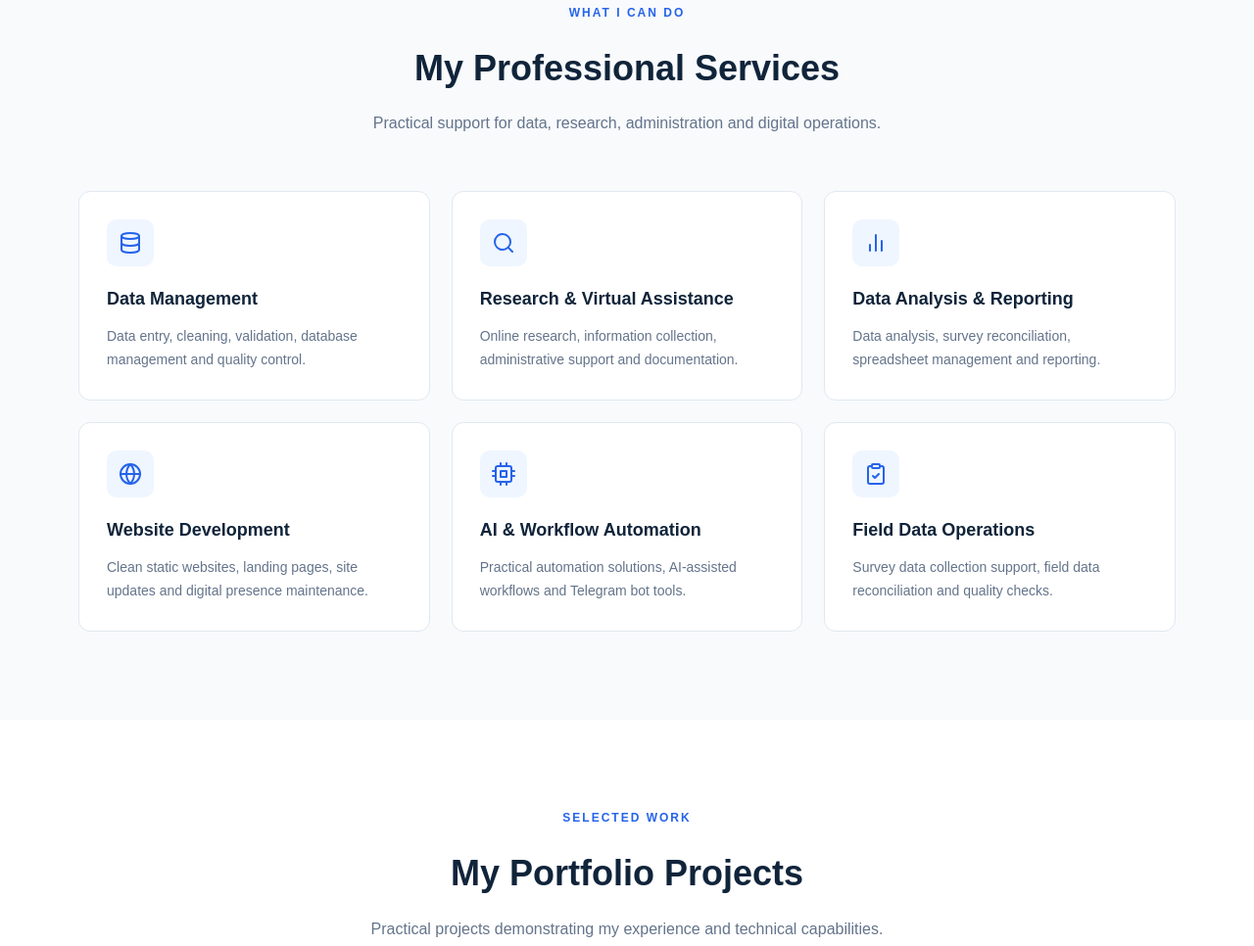
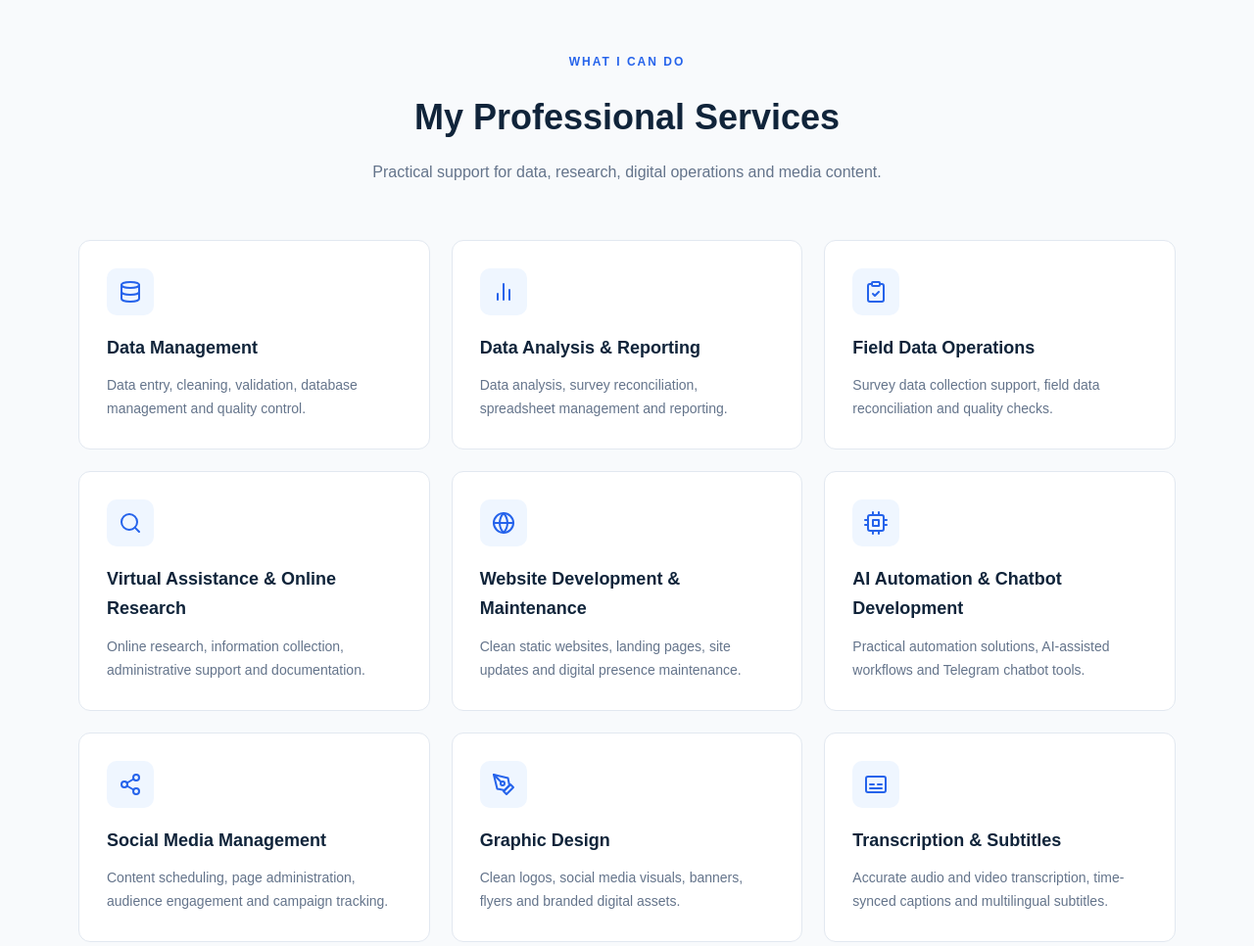
Before and after one commit to solomonhailu123/solomonhailu123.github.io, a plain HTML site: page index.html in a window 1280 px wide. Shown: the part 1566-2532 px from the top of the page at 98% size. Drawn offline with Linux system fonts and the light colour scheme.

Commit message:
Update brand logo to Solomon Hailu and expand Services to 3x3 grid

```diff
--- a/index.html
+++ b/index.html
@@ -6,7 +6,7 @@
 
     <meta name="description" content="Professional portfolio of Solomon Hailu, a Data Operations and Automation Specialist with over 8 years of experience in data management, research, analysis and automation.">
 
-    <title>Solomon Hailu | Data Operations & Automation Specialist</title>
+    <title>Solomon Hailu | Data Operations &amp; Automation Specialist</title>
 
     <link rel="stylesheet" href="style.css">
 </head>
@@ -16,7 +16,7 @@
     <!-- Navigation -->
     <header class="header">
         <nav class="navbar container">
-            <a href="#home" class="logo">SH<span>.</span></a>
+            <a href="#home" class="logo">Solomon Hailu<span>.</span></a>
 
             <ul class="nav-links">
                 <li><a href="#home">Home</a></li>
@@ -127,10 +127,10 @@
                         </p>
 
                         <p>
-                            I am expanding my work into static website development,
-                            AI-powered workflows and digital automation
-                            to help organizations improve efficiency
-                            and make better use of their data.
+                            Alongside my core data and research background,
+                            I support organizations with static websites,
+                            AI-powered workflows, digital media and
+                            multilingual content operations.
                         </p>
                     </div>
                 </div>
@@ -145,6 +145,8 @@
                         <span>Data Validation &amp; QA</span>
                         <span>Telegram Bot API</span>
                         <span>AI Workflow Automation</span>
+                        <span>Canva</span>
+                        <span>CapCut</span>
                         <span>Git &amp; GitHub</span>
                     </div>
                 </div>
@@ -161,12 +163,13 @@
                     <h2>My Professional Services</h2>
                     <p>
                         Practical support for data, research,
-                        administration and digital operations.
+                        digital operations and media content.
                     </p>
                 </div>
 
                 <div class="services-grid">
 
+                    <!-- Row 1: Core Data & Field Operations -->
                     <article class="service-card">
                         <div class="service-icon">
                             <svg width="24" height="24" viewBox="0 0 24 24" fill="none" stroke="currentColor" stroke-width="2" stroke-linecap="round" stroke-linejoin="round"><ellipse cx="12" cy="5" rx="9" ry="3"></ellipse><path d="M21 12c0 1.66-4 3-9 3s-9-1.34-9-3"></path><path d="M3 5v14c0 1.66 4 3 9 3s9-1.34 9-3V5"></path></svg>
@@ -175,17 +178,6 @@
                         <p>
                             Data entry, cleaning, validation,
                             database management and quality control.
-                        </p>
-                    </article>
-
-                    <article class="service-card">
-                        <div class="service-icon">
-                            <svg width="24" height="24" viewBox="0 0 24 24" fill="none" stroke="currentColor" stroke-width="2" stroke-linecap="round" stroke-linejoin="round"><circle cx="11" cy="11" r="8"></circle><line x1="21" y1="21" x2="16.65" y2="16.65"></line></svg>
-                        </div>
-                        <h3>Research &amp; Virtual Assistance</h3>
-                        <p>
-                            Online research, information collection,
-                            administrative support and documentation.
                         </p>
                     </article>
 
@@ -202,9 +194,32 @@
 
                     <article class="service-card">
                         <div class="service-icon">
+                            <svg width="24" height="24" viewBox="0 0 24 24" fill="none" stroke="currentColor" stroke-width="2" stroke-linecap="round" stroke-linejoin="round"><path d="M16 4h2a2 2 0 0 1 2 2v14a2 2 0 0 1-2 2H6a2 2 0 0 1-2-2V6a2 2 0 0 1 2-2h2"></path><rect x="8" y="2" width="8" height="4" rx="1" ry="1"></rect><path d="M9 14l2 2 4-4"></path></svg>
+                        </div>
+                        <h3>Field Data Operations</h3>
+                        <p>
+                            Survey data collection support,
+                            field data reconciliation and quality checks.
+                        </p>
+                    </article>
+
+                    <!-- Row 2: Virtual Operations, Web & AI -->
+                    <article class="service-card">
+                        <div class="service-icon">
+                            <svg width="24" height="24" viewBox="0 0 24 24" fill="none" stroke="currentColor" stroke-width="2" stroke-linecap="round" stroke-linejoin="round"><circle cx="11" cy="11" r="8"></circle><line x1="21" y1="21" x2="16.65" y2="16.65"></line></svg>
+                        </div>
+                        <h3>Virtual Assistance &amp; Online Research</h3>
+                        <p>
+                            Online research, information collection,
+                            administrative support and documentation.
+                        </p>
+                    </article>
+
+                    <article class="service-card">
+                        <div class="service-icon">
                             <svg width="24" height="24" viewBox="0 0 24 24" fill="none" stroke="currentColor" stroke-width="2" stroke-linecap="round" stroke-linejoin="round"><circle cx="12" cy="12" r="10"></circle><line x1="2" y1="12" x2="22" y2="12"></line><path d="M12 2a15.3 15.3 0 0 1 4 10 15.3 15.3 0 0 1-4 10 15.3 15.3 0 0 1-4-10 15.3 15.3 0 0 1 4-10z"></path></svg>
                         </div>
-                        <h3>Website Development</h3>
+                        <h3>Website Development &amp; Maintenance</h3>
                         <p>
                             Clean static websites, landing pages,
                             site updates and digital presence maintenance.
@@ -215,21 +230,44 @@
                         <div class="service-icon">
                             <svg width="24" height="24" viewBox="0 0 24 24" fill="none" stroke="currentColor" stroke-width="2" stroke-linecap="round" stroke-linejoin="round"><rect x="4" y="4" width="16" height="16" rx="2" ry="2"></rect><rect x="9" y="9" width="6" height="6"></rect><line x1="9" y1="1" x2="9" y2="4"></line><line x1="15" y1="1" x2="15" y2="4"></line><line x1="9" y1="20" x2="9" y2="23"></line><line x1="15" y1="20" x2="15" y2="23"></line><line x1="20" y1="9" x2="23" y2="9"></line><line x1="20" y1="14" x2="23" y2="14"></line><line x1="1" y1="9" x2="4" y2="9"></line><line x1="1" y1="14" x2="4" y2="14"></line></svg>
                         </div>
-                        <h3>AI &amp; Workflow Automation</h3>
+                        <h3>AI Automation &amp; Chatbot Development</h3>
                         <p>
                             Practical automation solutions,
-                            AI-assisted workflows and Telegram bot tools.
+                            AI-assisted workflows and Telegram chatbot tools.
+                        </p>
+                    </article>
+
+                    <!-- Row 3: Digital Content & Media Support -->
+                    <article class="service-card">
+                        <div class="service-icon">
+                            <svg width="24" height="24" viewBox="0 0 24 24" fill="none" stroke="currentColor" stroke-width="2" stroke-linecap="round" stroke-linejoin="round"><circle cx="18" cy="5" r="3"></circle><circle cx="6" cy="12" r="3"></circle><circle cx="18" cy="19" r="3"></circle><line x1="8.59" y1="13.51" x2="15.42" y2="17.49"></line><line x1="15.41" y1="6.51" x2="8.59" y2="10.49"></line></svg>
+                        </div>
+                        <h3>Social Media Management</h3>
+                        <p>
+                            Content scheduling, page administration,
+                            audience engagement and campaign tracking.
                         </p>
                     </article>
 
                     <article class="service-card">
                         <div class="service-icon">
-                            <svg width="24" height="24" viewBox="0 0 24 24" fill="none" stroke="currentColor" stroke-width="2" stroke-linecap="round" stroke-linejoin="round"><path d="M16 4h2a2 2 0 0 1 2 2v14a2 2 0 0 1-2 2H6a2 2 0 0 1-2-2V6a2 2 0 0 1 2-2h2"></path><rect x="8" y="2" width="8" height="4" rx="1" ry="1"></rect><path d="M9 14l2 2 4-4"></path></svg>
+                            <svg width="24" height="24" viewBox="0 0 24 24" fill="none" stroke="currentColor" stroke-width="2" stroke-linecap="round" stroke-linejoin="round"><path d="M12 19l7-7 3 3-7 7-3-3z"></path><path d="M18 13l-1.5-7.5L2 2l3.5 14.5L13 18l5-5z"></path><path d="M2 2l7.586 7.586"></path><circle cx="11" cy="11" r="2"></circle></svg>
                         </div>
-                        <h3>Field Data Operations</h3>
+                        <h3>Graphic Design</h3>
                         <p>
-                            Survey data collection support,
-                            field data reconciliation and quality checks.
+                            Clean logos, social media visuals, banners,
+                            flyers and branded digital assets.
+                        </p>
+                    </article>
+
+                    <article class="service-card">
+                        <div class="service-icon">
+                            <svg width="24" height="24" viewBox="0 0 24 24" fill="none" stroke="currentColor" stroke-width="2" stroke-linecap="round" stroke-linejoin="round"><rect x="2" y="4" width="20" height="16" rx="2" ry="2"></rect><line x1="6" y1="12" x2="10" y2="12"></line><line x1="14" y1="12" x2="18" y2="12"></line><line x1="6" y1="16" x2="18" y2="16"></line></svg>
+                        </div>
+                        <h3>Transcription &amp; Subtitles</h3>
+                        <p>
+                            Accurate audio and video transcription,
+                            time-synced captions and multilingual subtitles.
                         </p>
                     </article>
 
@@ -347,7 +385,7 @@
     <footer class="footer">
         <div class="container footer-content">
 
-            <a href="#home" class="logo">SH<span>.</span></a>
+            <a href="#home" class="logo">Solomon Hailu<span>.</span></a>
 
             <p>
                 © <span id="year"></span>
--- a/style.css
+++ b/style.css
@@ -58,7 +58,7 @@ a {
 }
 
 .logo {
-    font-size: 28px;
+    font-size: 23px; letter-spacing: -0.5px; white-space: nowrap;
     font-weight: 800;
     color: var(--navy);
 }
```
